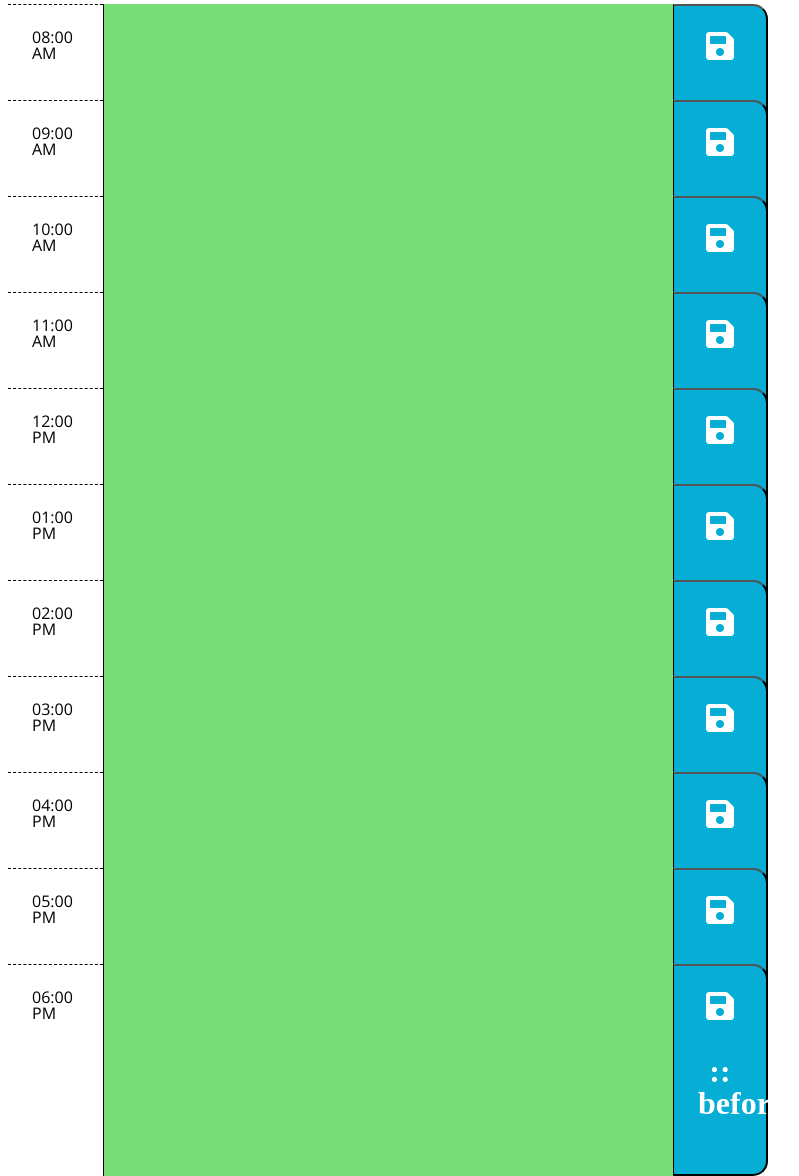
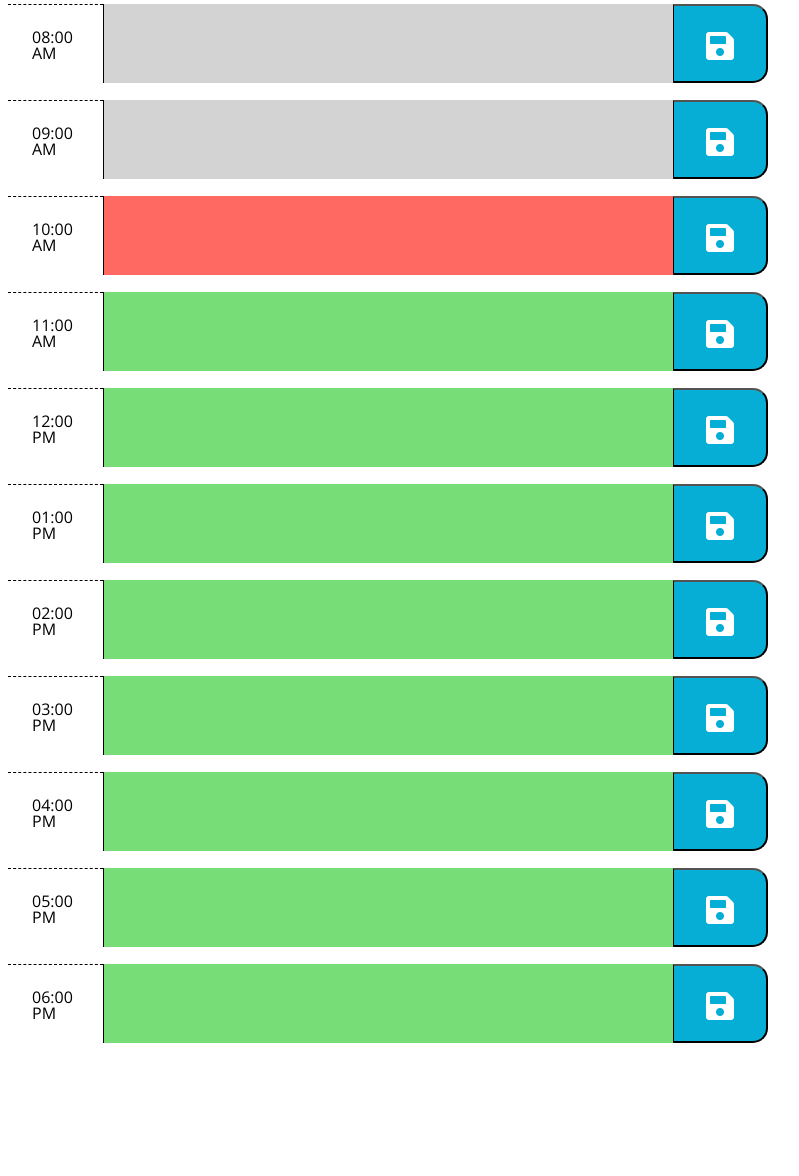
Before and after one commit to SierraDavis2000/Work-Day-Scheduler, a plain HTML site: page index.html in a window 1280 px wide. Shown: the part 333-1509 px from the top of the page, without its empty margins (252-1051 px from the left). After the commit the page ends 1392 px from the top, so only its background shows below. Drawn offline with nearby package versions, Linux system fonts and the light colour scheme.

Commit message:
working save button and text description

```diff
--- a/index.html
+++ b/index.html
@@ -33,110 +33,88 @@
       <container class = "row" id = "hour-8">
         <div class = "col-2"></div>
         <div class="hour w-25 p-4 col-1">08:00 AM</div>
-        <textarea class="description w-50 p-4 col-6 future hour-8"></textarea>
-        <button class="saveBtn w-25 p-4 col-1 fas fa-save fa-2x">
-          :: before
-        </button>
+        <textarea class="description w-50 p-4 col-6 past hour-8"></textarea>
+        <button class="saveBtn w-25 p-4 col-1 fas fa-save fa-2x"></button>
         <div class="col-2"></div>
       </container>
       <p></p>
       <container class = "row" id = "hour-9">
         <div class = "col-2"></div>
         <div class="hour w-25 p-4 col-1">09:00 AM</div>
-        <textarea class="description w-50 p-4 col-6 future hour-8"></textarea>
-        <button class="saveBtn w-25 p-4 col-1 fas fa-save fa-2x">
-          :: before
-        </button>
+        <textarea class="description w-50 p-4 col-6 past hour-9"></textarea>
+        <button class="saveBtn w-25 p-4 col-1 fas fa-save fa-2x"></button>
         <div class="col-2"></div>
       </container>
       <p></p>
       <container class = "row" id = "hour-10">
         <div class = "col-2"></div>
         <div class="hour w-25 p-4 col-1">10:00 AM</div>
-        <textarea class="description w-50 p-4 col-6 future hour-8"></textarea>
-        <button class="saveBtn w-25 p-4 col-1 fas fa-save fa-2x">
-          :: before
-        </button>
+        <textarea class="description w-50 p-4 col-6 present hour-10"></textarea>
+        <button class="saveBtn w-25 p-4 col-1 fas fa-save fa-2x"></button>
         <div class="col-2"></div>
       </container>
       <p></p>
       <container class = "row" id = "hour-11">
         <div class = "col-2"></div>
         <div class="hour w-25 p-4 col-1">11:00 AM</div>
-        <textarea class="description w-50 p-4 col-6 future hour-8"></textarea>
-        <button class="saveBtn w-25 p-4 col-1 fas fa-save fa-2x">
-          :: before
-        </button>
+        <textarea class="description w-50 p-4 col-6 future hour-11"></textarea>
+        <button class="saveBtn w-25 p-4 col-1 fas fa-save fa-2x"></button>
         <div class="col-2"></div>
       </container>
       <p></p>
       <container class = "row" id = "hour-12">
         <div class = "col-2"></div>
         <div class="hour w-25 p-4 col-1">12:00 PM</div>
-        <textarea class="description w-50 p-4 col-6 future hour-8"></textarea>
-        <button class="saveBtn w-25 p-4 col-1 fas fa-save fa-2x">
-          :: before
-        </button>
+        <textarea class="description w-50 p-4 col-6 future hour-12"></textarea>
+        <button class="saveBtn w-25 p-4 col-1 fas fa-save fa-2x"></button>
         <div class="col-2"></div>
       </container>
       <p></p>
       <container class = "row" id = "hour-13">
         <div class = "col-2"></div>
         <div class="hour w-25 p-4 col-1">01:00 PM</div>
-        <textarea class="description w-50 p-4 col-6 future hour-8"></textarea>
-        <button class="saveBtn w-25 p-4 col-1 fas fa-save fa-2x">
-          :: before
-        </button>
+        <textarea class="description w-50 p-4 col-6 future hour-13"></textarea>
+        <button class="saveBtn w-25 p-4 col-1 fas fa-save fa-2x"></button>
         <div class="col-2"></div>
       </container>
       <p></p>
       <container class = "row" id = "hour-14">
         <div class = "col-2"></div>
         <div class="hour w-25 p-4 col-1">02:00 PM</div>
-        <textarea class="description w-50 p-4 col-6 future hour-8"></textarea>
-        <button class="saveBtn w-25 p-4 col-1 fas fa-save fa-2x">
-          :: before
-        </button>
+        <textarea class="description w-50 p-4 col-6 future hour-14"></textarea>
+        <button class="saveBtn w-25 p-4 col-1 fas fa-save fa-2x"></button>
         <div class="col-2"></div>
       </container>
       <p></p>
       <container class = "row" id = "hour-15">
         <div class = "col-2"></div>
         <div class="hour w-25 p-4 col-1">03:00 PM</div>
-        <textarea class="description w-50 p-4 col-6 future hour-8"></textarea>
-        <button class="saveBtn w-25 p-4 col-1 fas fa-save fa-2x">
-          :: before
-        </button>
+        <textarea class="description w-50 p-4 col-6 future hour-15"></textarea>
+        <button class="saveBtn w-25 p-4 col-1 fas fa-save fa-2x"></button>
         <div class="col-2"></div>
       </container>
       <p></p>
       <container class = "row" id = "hour-16">
         <div class = "col-2"></div>
         <div class="hour w-25 p-4 col-1">04:00 PM</div>
-        <textarea class="description w-50 p-4 col-6 future hour-8"></textarea>
-        <button class="saveBtn w-25 p-4 col-1 fas fa-save fa-2x">
-          :: before
-        </button>
+        <textarea class="description w-50 p-4 col-6 future hour-16"></textarea>
+        <button class="saveBtn w-25 p-4 col-1 fas fa-save fa-2x"></button>
         <div class="col-2"></div>
       </container>
       <p></p>
       <container class = "row" id = "hour-17">
         <div class = "col-2"></div>
         <div class="hour w-25 p-4 col-1">05:00 PM</div>
-        <textarea class="description w-50 p-4 col-6 future hour-8"></textarea>
-        <button class="saveBtn w-25 p-4 col-1 fas fa-save fa-2x">
-          :: before
-        </button>
+        <textarea class="description w-50 p-4 col-6 future hour-17"></textarea>
+        <button class="saveBtn w-25 p-4 col-1 fas fa-save fa-2x"></button>
         <div class="col-2"></div>
       </container>
       <p> </p>
       <container class = "row" id = "hour-18">
         <div class = "col-2"></div>
         <div class="hour w-25 p-4 col-1">06:00 PM</div>
-        <textarea class="description w-50 p-4 col-6 future hour-8"></textarea>
-        <button class="saveBtn w-25 p-4 col-1 fas fa-save fa-2x">
-          :: before
-        </button>
+        <textarea class="description w-50 p-4 col-6 future hour-18"></textarea>
+        <button class="saveBtn w-25 p-4 col-1 fas fa-save fa-2x"></button>
         <div class="col-2"></div>
       </container>
       <p> </p>
--- a/script.js
+++ b/script.js
@@ -1,7 +1,3 @@
-/*jshint esversion: 6 */
-
-
-
 // header time
 {
     var day = moment().format("llll");
--- a/style.css
+++ b/style.css
@@ -3,6 +3,7 @@ body {
   font-size: 16px;
   line-height: 1;
 }
+
 
 textarea{
   background: transparent;
@@ -34,6 +35,16 @@ textarea{
   white-space: pre-wrap;
   height: 80px;
   border-top: 1px solid white;;
+}
+
+.row {
+  display: flex;
+  -ms-flex-wrap: wrap;
+  flex-wrap: nowrap;
+  margin-right: -15px;
+  margin-left: -15px;
+  align-content: flex-start;
+  justify-content: center;
 }
 
 .hour {
```
